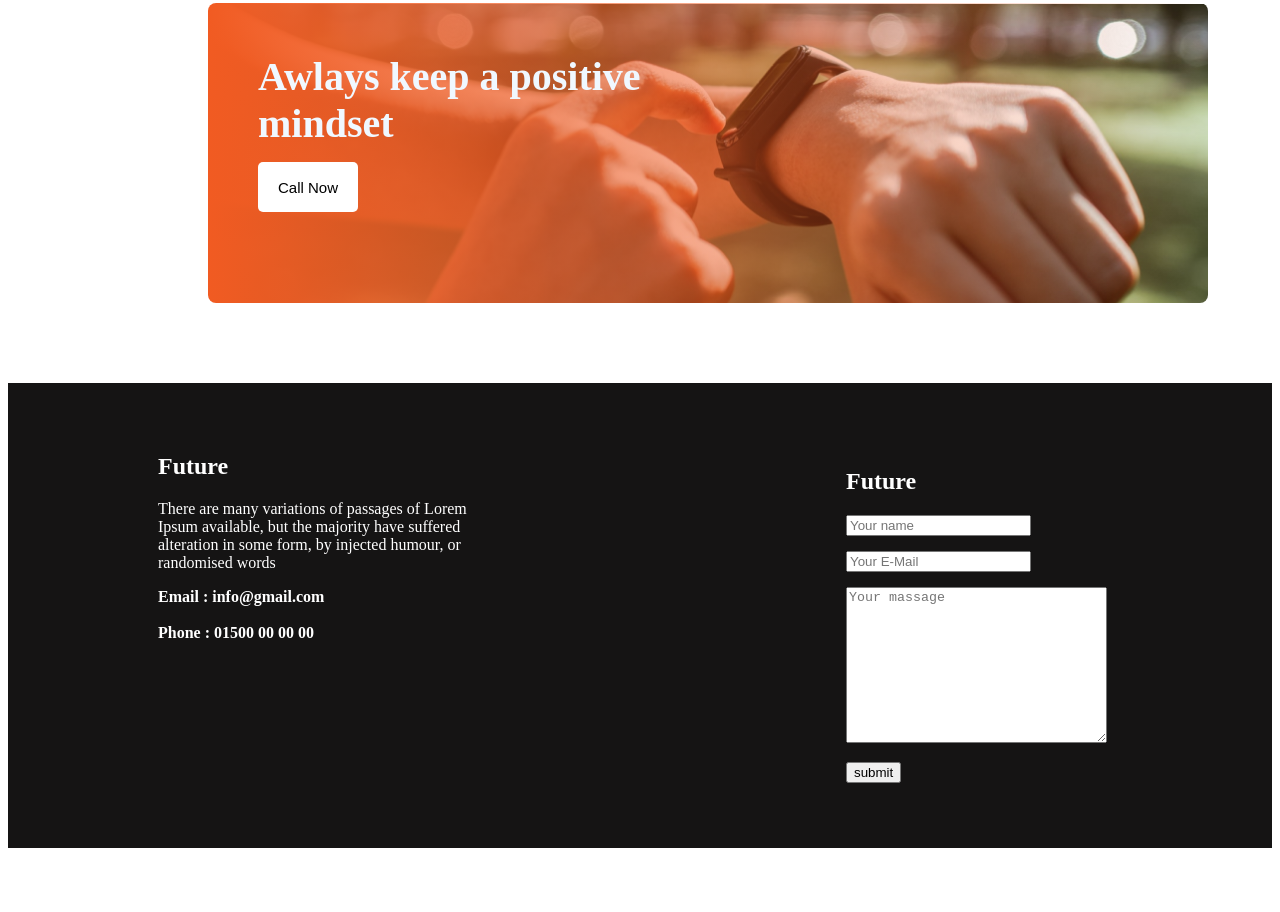
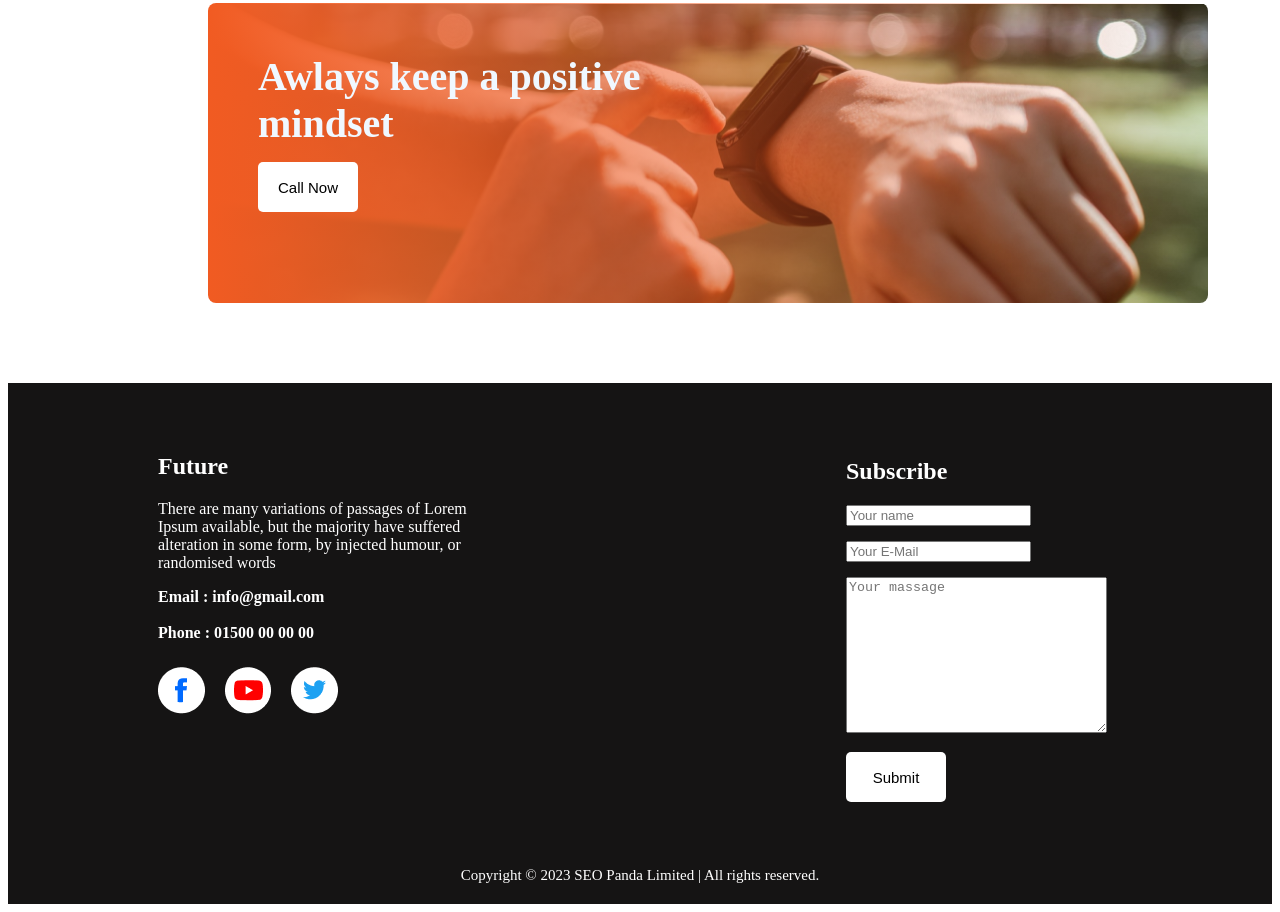
Before and after one commit to sayful-abit/1st_Assignment, a plain HTML site: page index.html in a window 1280 px wide. Shown: the part 1936-2848 px from the top of the page. Before the commit the page ends 2792 px from the top, so only its background shows below. Drawn offline with Linux system fonts and the light colour scheme.

Commit message:
final the end

```diff
--- a/index.html
+++ b/index.html
@@ -103,7 +103,7 @@
         <div class="habit">
           <div class="icon"><img src="images/icons/smoke.png" alt="" /></div>
           <div class="icon_heading"><h2>Smoking Habit</h2></div>
-          <div class="icon_description"><h4>I want to end</h4></div>
+          <div class="icon_description"><h4>I want to start</h4></div>
         </div>
         <div class="ecommerch">
           <div class="icon"><img src="images/icons/ecom.png" alt="" /></div>
@@ -144,10 +144,21 @@
               <br />
               <strong>Phone : 01500 00 00 00</strong>
             </div>
+            <div class="social_icon">
+              <div class="facebook">
+                <img src="images/icons/fb.png" alt="" />
+              </div>
+              <div class="youtube">
+                <img src="images/icons/youtube.png" alt="" />
+              </div>
+              <div class="twitter">
+                <img src="images/icons/twitter.png" alt="" />
+              </div>
+            </div>
           </div>
           <div class="subscribe">
             <div class="subs_heading">
-              <h2>Future</h2>
+              <h2>Subscribe</h2>
             </div>
             <div class="box_style">
               <div class="box_nmm">
@@ -166,10 +177,15 @@
                 ></textarea>
               </div>
 
-              <input class="submit_btn" type="submit" value="submit" />
+              <div class="submit_btn">
+                <button>Submit</button>
+              </div>
             </div>
           </div>
         </section>
+        <div class="coppy_write">
+          Copyright © 2023 SEO Panda Limited | All rights reserved.
+        </div>
       </div>
     </main>
   </body>
--- a/style.css
+++ b/style.css
@@ -180,7 +180,7 @@
 .subscribe{
         color: #ffffff;
         margin-right: 150px;
-        margin-top: 50px;
+        margin-top: 40px;
         margin-bottom: 50px;
         border: 0;
         padding: 15px;
@@ -189,6 +189,27 @@
 .box_nmm{
     margin-bottom: 15px;
     border-radius: 18px;
-
+    /* height: 50px; */
+}
+.social_icon{
+    display: flex;
+    gap: 20px;
+    margin-top: 25px;
+    font-size: 20px;
+}
+.submit_btn button{
+    align-items: center;
+    width: 100px;
+    height: 50px;
+    font-size: 15px;
+    background: #ffffff;
+    border-radius: 5px;
+    border: none;
 
 }
+.coppy_write{
+    text-align: center;
+    color: #ffffff;
+    font-size: 15px;
+    padding-bottom: 20px;
+}
```
